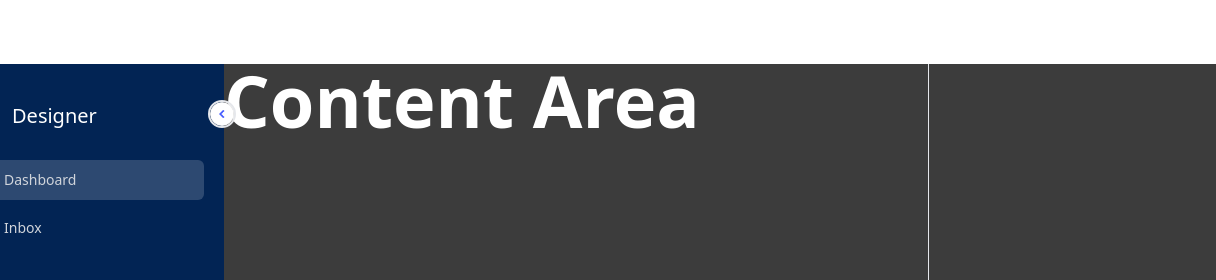
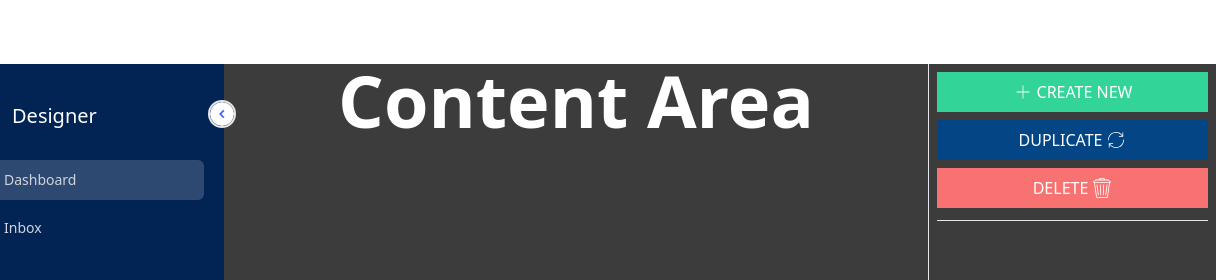
Before and after one commit to vfshera/sidebar, a website: page src/index.html in a window 1280 px wide. Shown: the top 280 px of the page, 64-1280 px from the left. Drawn offline with nearby package versions, Linux system fonts and the light colour scheme; files that its build step writes are made by us from their sources.

Commit message:
right sidebar

```diff
--- a/src/index.html
+++ b/src/index.html
@@ -99,10 +99,30 @@
       </aside>
       <!-- CENTER -->
       <main class="flex-1">
-        <h1 class="text-7xl font-bold text-white">Content Area</h1>
+        <h1 class="text-7xl font-bold text-white text-center">Content Area</h1>
       </main>
       <!-- RIGHT SIDEBAR -->
-      <aside class="w-72 border-l h-full"></aside>
+      <aside class="w-72 border-l h-full flex flex-col gap-2 p-2">
+        <button
+          class="py-2 flex items-center gap-1 justify-center text-white bg-[#33d498]"
+        >
+          <img src="/public/images/plus_math.svg" class="h-5 w-5" alt="" />
+          CREATE NEW
+        </button>
+        <button
+          class="py-2 flex items-center gap-1 justify-center text-white bg-[#044585]"
+        >
+          DUPLICATE
+          <img src="/public/images/synchronize.svg" class="h-5 w-5" alt="" />
+        </button>
+        <button
+          class="py-2 flex items-center gap-1 justify-center text-white bg-[#f87271]"
+        >
+          DELETE
+          <img src="/public/images/waste.svg" class="h-5 w-5" alt="" />
+        </button>
+        <hr class="h-px bg-white my-1" />
+      </aside>
     </main>
   </body>
 </html>
```
Also changed, not shown: public/images/plus_math.svg (added), public/images/synchronize.svg (added), public/images/waste.svg (added).
